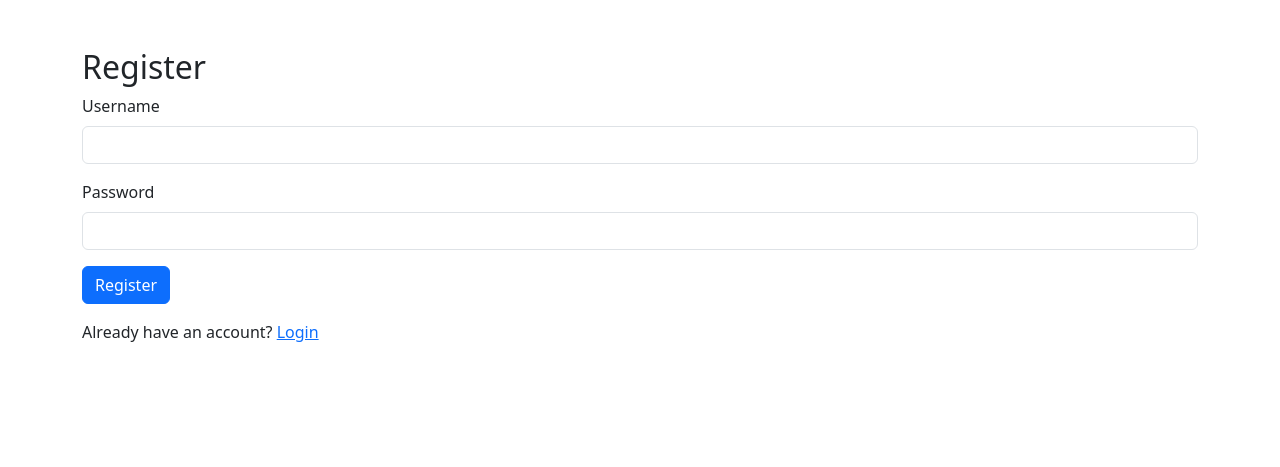
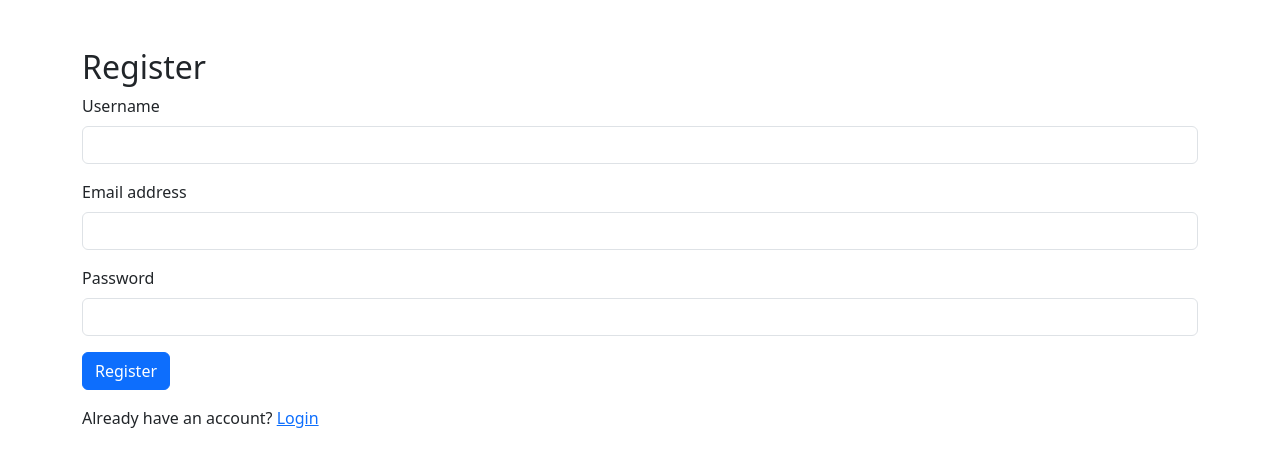
Before and after one commit to Wenjing-1225/ELEC0138_Group8, a Flask app: page /register in a window 1280 px wide. Shown: the top 467 px of the page. Run offline with Flask 3, Linux system fonts and the light colour scheme.

Commit message:
feat(ui): require username, email, and password for registration

```diff
--- a/templates/register.html
+++ b/templates/register.html
@@ -15,6 +15,10 @@
                 <input type="text" class="form-control" id="username" name="username" required>
             </div>
             <div class="mb-3">
+                <label for="email" class="form-label">Email address</label>
+                <input type="email" class="form-control" id="email" name="email" required>
+            </div>
+            <div class="mb-3">
                 <label for="password" class="form-label">Password</label>
                 <input type="password" class="form-control" id="password" name="password" required>
             </div>
```
